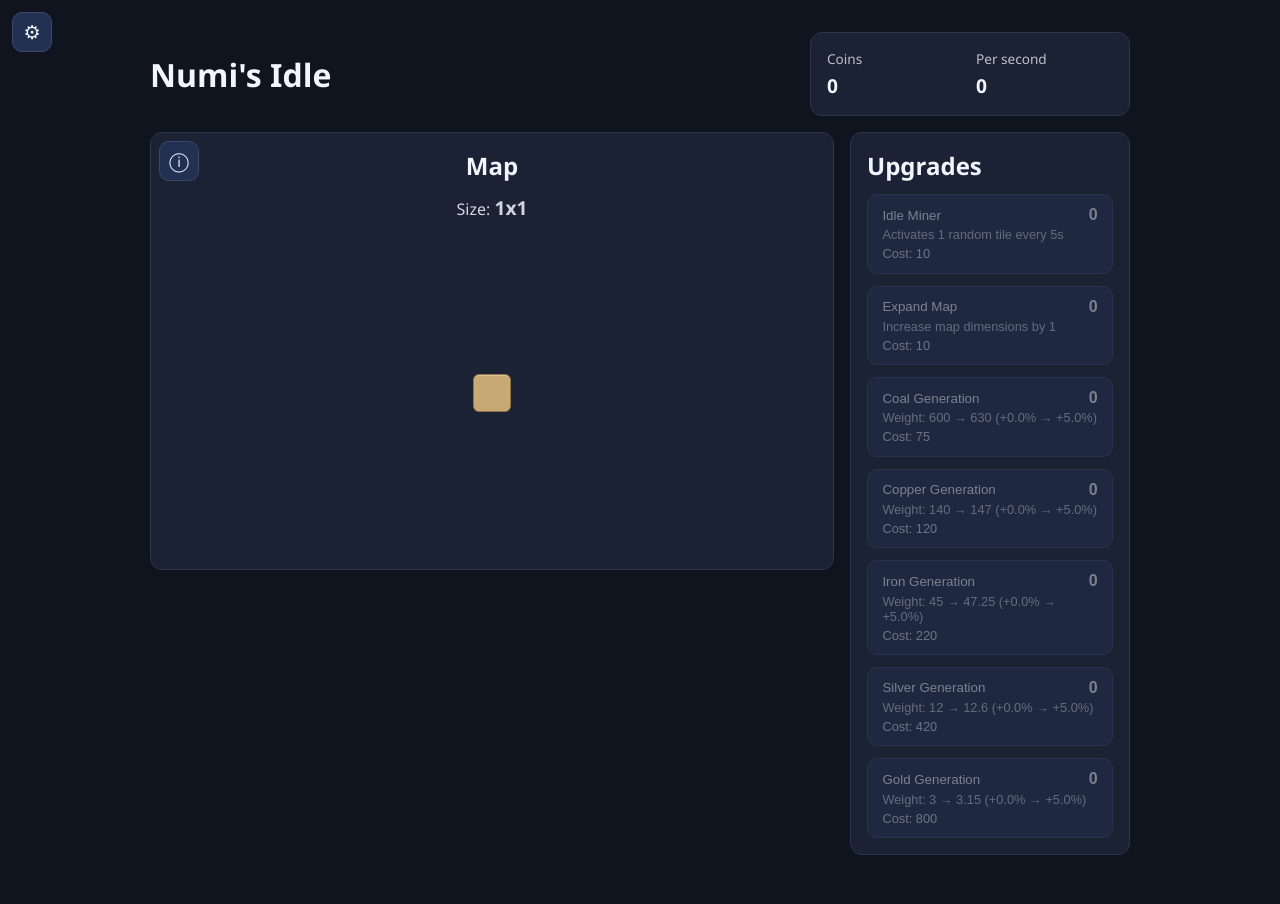
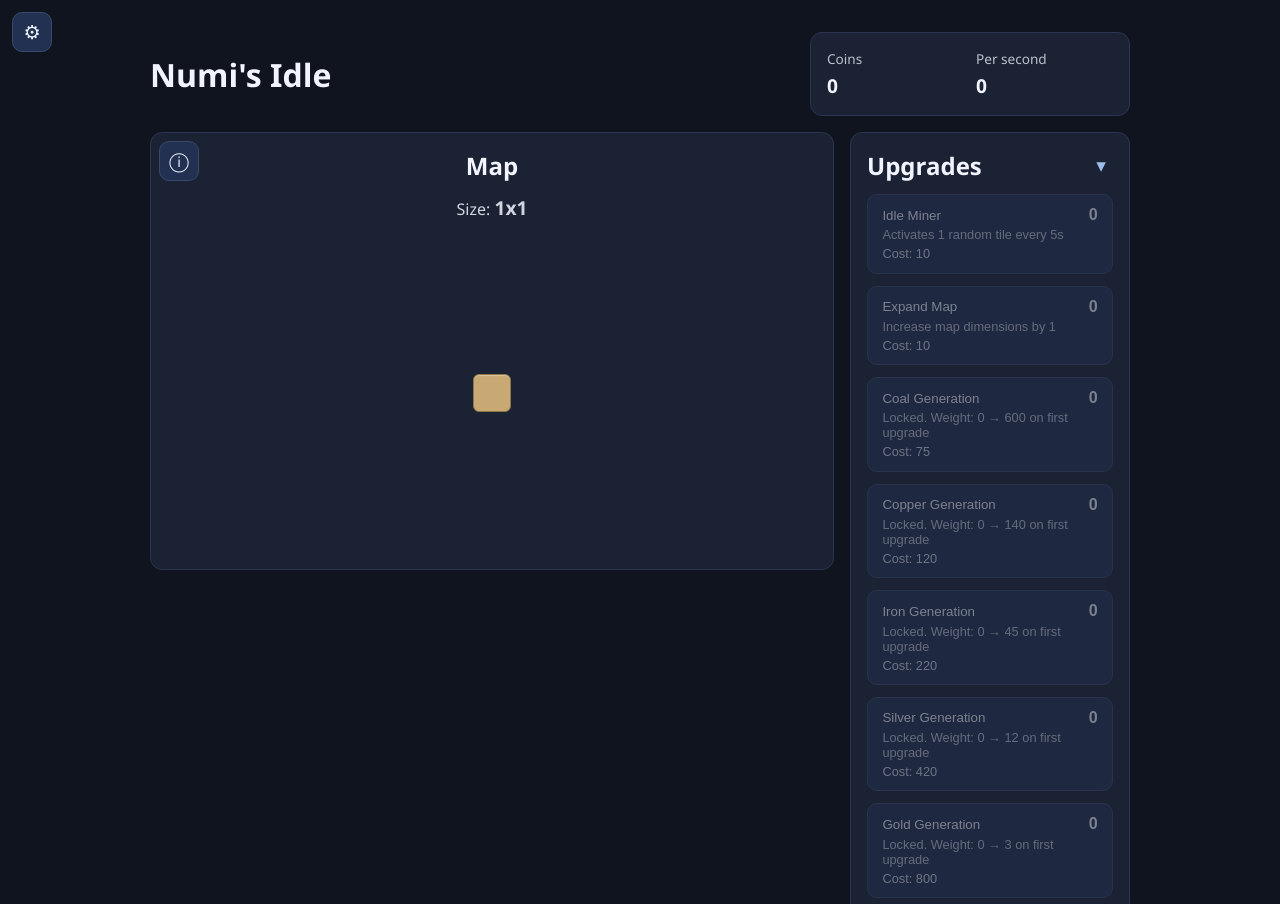
Before and after one commit to NekoNumi/Numi-Incremental, a website built with Vite: page index.html in a window 1280 px wide. Shown: the top 904 px of the page. Built offline with nearby package versions, Linux system fonts and the light colour scheme.

Commit message:
feat: implement upgrades accordion UI and enhance upgrade display functionality

```diff
--- a/index.html
+++ b/index.html
@@ -61,7 +61,12 @@
         </section>
 
         <section class="panel upgrades" aria-label="Upgrades">
+          <div class="upgrades-header">
             <h2>Upgrades</h2>
+            <button id="toggle-upgrades-accordion" class="close-button" aria-label="Collapse upgrades" aria-expanded="true">▾</button>
+          </div>
+
+          <div id="upgrades-accordion-body" class="upgrades-accordion-body">
             <button id="buy-idle-miner" class="upgrade">
               <div class="upgrade-header">
                 <span>Idle Miner</span>
@@ -85,7 +90,7 @@
                 <span>Coal Generation</span>
                 <strong class="upgrade-quantity" id="coal-generation-level">0</strong>
               </div>
-            <small id="coal-generation-stat">Current: 5.0% → Upgrading to: 7.5% chance for coal tiles (3 coins)</small>
+              <small id="coal-generation-stat">Locked. Weight: 0 → 600 on first upgrade</small>
               <span class="upgrade-cost-row">Cost: <span id="coal-generation-cost">75</span></span>
             </button>
 
@@ -94,7 +99,7 @@
                 <span>Copper Generation</span>
                 <strong class="upgrade-quantity" id="copper-generation-level">0</strong>
               </div>
-            <small id="copper-generation-stat">Current: +0.0% weight → Upgrading to: +5.0%</small>
+              <small id="copper-generation-stat">Locked. Weight: 0 → 140 on first upgrade</small>
               <span class="upgrade-cost-row">Cost: <span id="copper-generation-cost">120</span></span>
             </button>
 
@@ -103,7 +108,7 @@
                 <span>Iron Generation</span>
                 <strong class="upgrade-quantity" id="iron-generation-level">0</strong>
               </div>
-            <small id="iron-generation-stat">Current: +0.0% weight → Upgrading to: +5.0%</small>
+              <small id="iron-generation-stat">Locked. Weight: 0 → 45 on first upgrade</small>
               <span class="upgrade-cost-row">Cost: <span id="iron-generation-cost">220</span></span>
             </button>
 
@@ -112,7 +117,7 @@
                 <span>Silver Generation</span>
                 <strong class="upgrade-quantity" id="silver-generation-level">0</strong>
               </div>
-            <small id="silver-generation-stat">Current: +0.0% weight → Upgrading to: +5.0%</small>
+              <small id="silver-generation-stat">Locked. Weight: 0 → 12 on first upgrade</small>
               <span class="upgrade-cost-row">Cost: <span id="silver-generation-cost">420</span></span>
             </button>
 
@@ -121,9 +126,10 @@
                 <span>Gold Generation</span>
                 <strong class="upgrade-quantity" id="gold-generation-level">0</strong>
               </div>
-            <small id="gold-generation-stat">Current: +0.0% weight → Upgrading to: +5.0%</small>
+              <small id="gold-generation-stat">Locked. Weight: 0 → 3 on first upgrade</small>
               <span class="upgrade-cost-row">Cost: <span id="gold-generation-cost">800</span></span>
             </button>
+          </div>
 
           <section id="miner-popup" class="miner-popup hidden" aria-label="Miner options">
             <div class="miner-popup-header">
--- a/script.ts
+++ b/script.ts
@@ -57,6 +57,7 @@ interface InteractionState {
   selectedMinerIndex: number | null;
   repositionMode: boolean;
   placementMode: boolean;
+  upgradesAccordionOpen: boolean;
   upgradePanelOpen: boolean;
   statsPanelOpen: boolean;
   resourceStatsOpen: boolean;
@@ -69,6 +70,8 @@ interface UIElements {
   idleMinerOwned: HTMLElement | null;
   settingsToggle: HTMLElement | null;
   settingsModal: HTMLElement | null;
+  upgradesAccordionBody: HTMLElement | null;
+  toggleUpgradesAccordion: HTMLButtonElement | null;
   buyIdleMiner: HTMLButtonElement | null;
   save: HTMLButtonElement | null;
   reset: HTMLButtonElement | null;
@@ -158,6 +161,7 @@ const interactionState: InteractionState = {
   selectedMinerIndex: null,
   repositionMode: false,
   placementMode: false,
+  upgradesAccordionOpen: true,
   upgradePanelOpen: false,
   statsPanelOpen: false,
   resourceStatsOpen: false,
@@ -218,10 +222,10 @@ const BASE_ORE_WEIGHTS: Record<OreType, number> = {
 const ORE_REWARDS: Record<OreType, number> = {
   sand: 1,
   coal: 3,
-  copper: 6,
-  iron: 12,
-  silver: 24,
-  gold: 48,
+  copper: 10,
+  iron: 25,
+  silver: 66,
+  gold: 200,
 };
 
 const ORE_ORDER: OreType[] = ["sand", "coal", "copper", "iron", "silver", "gold"];
@@ -244,6 +248,8 @@ const ui: UIElements = {
   idleMinerOwned: document.getElementById("idle-miner-owned"),
   settingsToggle: document.getElementById("settings-toggle"),
   settingsModal: document.getElementById("settings-modal"),
+  upgradesAccordionBody: document.getElementById("upgrades-accordion-body"),
+  toggleUpgradesAccordion: document.getElementById("toggle-upgrades-accordion") as HTMLButtonElement,
   buyIdleMiner: document.getElementById("buy-idle-miner") as HTMLButtonElement,
   save: document.getElementById("save") as HTMLButtonElement,
   reset: document.getElementById("reset") as HTMLButtonElement,
@@ -335,7 +341,7 @@ function getMapExpansionCost(): number {
 
 function getIdleMinerCost(): number {
   const nextCount = state.idleMinerOwned + 1;
-  return idleMiner.baseCost * nextCount ** 2;
+  return idleMiner.baseCost * nextCount ** 3;
 }
 
 function getMinerUpgrade(minerIndex: number): MinerUpgrade {
@@ -433,24 +439,24 @@ function setOreGenerationLevel(ore: UpgradableOre, level: number): void {
   }
 }
 
-function getOreUpgradeMultiplier(level: number): number {
-  if (level <= 0) {
-    return 1;
-  }
-  return 1.05 + Math.max(0, level - 1) * 0.025;
-}
-
-function getOreGenerationCost(ore: UpgradableOre): number {
-  return getUpgradeCost(getOreUpgradeConfig(ore), getOreGenerationLevel(ore));
-}
-
-function getOreEffectiveWeight(ore: OreType): number {
+function getOreWeightForLevel(ore: OreType, level: number): number {
   const baseWeight = BASE_ORE_WEIGHTS[ore];
   if (ore === "sand") {
     return baseWeight;
   }
-  const level = getOreGenerationLevel(ore);
-  return Math.max(0.001, baseWeight * getOreUpgradeMultiplier(level));
+  if (level <= 0) {
+    return 0;
+  }
+  return baseWeight * 1.2 ** (level - 1);
+}
+
+function getOreGenerationCost(ore: UpgradableOre): number {
+  return getUpgradeCost(getOreUpgradeConfig(ore), getOreGenerationLevel(ore));
+}
+
+function getOreEffectiveWeight(ore: OreType): number {
+  const level = ore === "sand" ? 1 : getOreGenerationLevel(ore);
+  return getOreWeightForLevel(ore, level);
 }
 
 function rollTileType(): OreType {
@@ -463,11 +469,11 @@ function rollTileType(): OreType {
     { ore: "gold", weight: getOreEffectiveWeight("gold") },
   ];
 
-  const totalWeight = weights.reduce((sum, entry) => sum + Math.max(0.001, entry.weight), 0);
+  const totalWeight = weights.reduce((sum, entry) => sum + entry.weight, 0);
   let roll = Math.random() * totalWeight;
 
   for (const entry of weights) {
-    roll -= Math.max(0.001, entry.weight);
+    roll -= entry.weight;
     if (roll <= 0) {
       return entry.ore;
     }
@@ -543,11 +549,12 @@ function getActivationCountFromRoll(roll: number): number {
 // Stat display functions for showing current vs next level
 function getOreGenerationStatText(ore: UpgradableOre): string {
   const currentLevel = getOreGenerationLevel(ore);
-  const currentBonusPercent = (getOreUpgradeMultiplier(currentLevel) - 1) * 100;
-  const nextBonusPercent = (getOreUpgradeMultiplier(currentLevel + 1) - 1) * 100;
-  const currentWeight = getOreEffectiveWeight(ore);
-  const nextWeight = BASE_ORE_WEIGHTS[ore] * getOreUpgradeMultiplier(currentLevel + 1);
-  return `Weight: ${round(currentWeight, 2).toLocaleString()} → ${round(nextWeight, 2).toLocaleString()} (+${currentBonusPercent.toFixed(1)}% → +${nextBonusPercent.toFixed(1)}%)`;
+  const currentWeight = getOreWeightForLevel(ore, currentLevel);
+  const nextWeight = getOreWeightForLevel(ore, currentLevel + 1);
+  if (currentLevel <= 0) {
+    return `Locked. Weight: 0 → ${round(nextWeight, 2).toLocaleString()} on first upgrade`;
+  }
+  return `Weight: ${round(currentWeight, 2).toLocaleString()} → ${round(nextWeight, 2).toLocaleString()} (+20%)`;
 }
 
 function getMinerSpeedStatText(minerIndex: number): string {
@@ -849,6 +856,25 @@ function toggleResourceStatsPanel(): void {
 function closeResourceStatsPanel(): void {
   interactionState.resourceStatsOpen = false;
   renderResourceStatsPanel();
+}
+
+function renderUpgradesAccordion(): void {
+  if (ui.upgradesAccordionBody) {
+    ui.upgradesAccordionBody.classList.toggle("hidden", !interactionState.upgradesAccordionOpen);
+  }
+  if (ui.toggleUpgradesAccordion) {
+    ui.toggleUpgradesAccordion.textContent = interactionState.upgradesAccordionOpen ? "▾" : "▸";
+    ui.toggleUpgradesAccordion.setAttribute("aria-expanded", String(interactionState.upgradesAccordionOpen));
+    ui.toggleUpgradesAccordion.setAttribute(
+      "aria-label",
+      interactionState.upgradesAccordionOpen ? "Collapse upgrades" : "Expand upgrades"
+    );
+  }
+}
+
+function toggleUpgradesAccordion(): void {
+  interactionState.upgradesAccordionOpen = !interactionState.upgradesAccordionOpen;
+  renderUpgradesAccordion();
 }
 
 function closeMinerUpgradePanel(): void {
@@ -1333,6 +1359,7 @@ function render(): void {
   if (ui.buyGoldGeneration) ui.buyGoldGeneration.disabled = !canAfford(goldCost);
 
   renderMap();
+  renderUpgradesAccordion();
   renderResourceStatsPanel();
   renderResourceLegend();
   renderMinerRing();
@@ -1472,6 +1499,9 @@ if (ui.closeMinerPopupButton) {
 if (ui.closeMinerStatsButton) {
   ui.closeMinerStatsButton.addEventListener("click", closeMinerStatsPanel);
 }
+if (ui.toggleUpgradesAccordion) {
+  ui.toggleUpgradesAccordion.addEventListener("click", toggleUpgradesAccordion);
+}
 if (ui.resourceStatsToggle) {
   ui.resourceStatsToggle.addEventListener("click", toggleResourceStatsPanel);
 }
--- a/styles.css
+++ b/styles.css
@@ -98,6 +98,21 @@ strong {
   grid-column: 2;
   display: grid;
   gap: 0.75rem;
+}
+
+.upgrades-header {
+  display: flex;
+  align-items: center;
+  justify-content: space-between;
+}
+
+.upgrades-accordion-body {
+  display: grid;
+  gap: 0.75rem;
+}
+
+.upgrades-accordion-body.hidden {
+  display: none !important;
 }
 
 .hidden {
```
Lines whose indentation alone changed are shown as unchanged.
